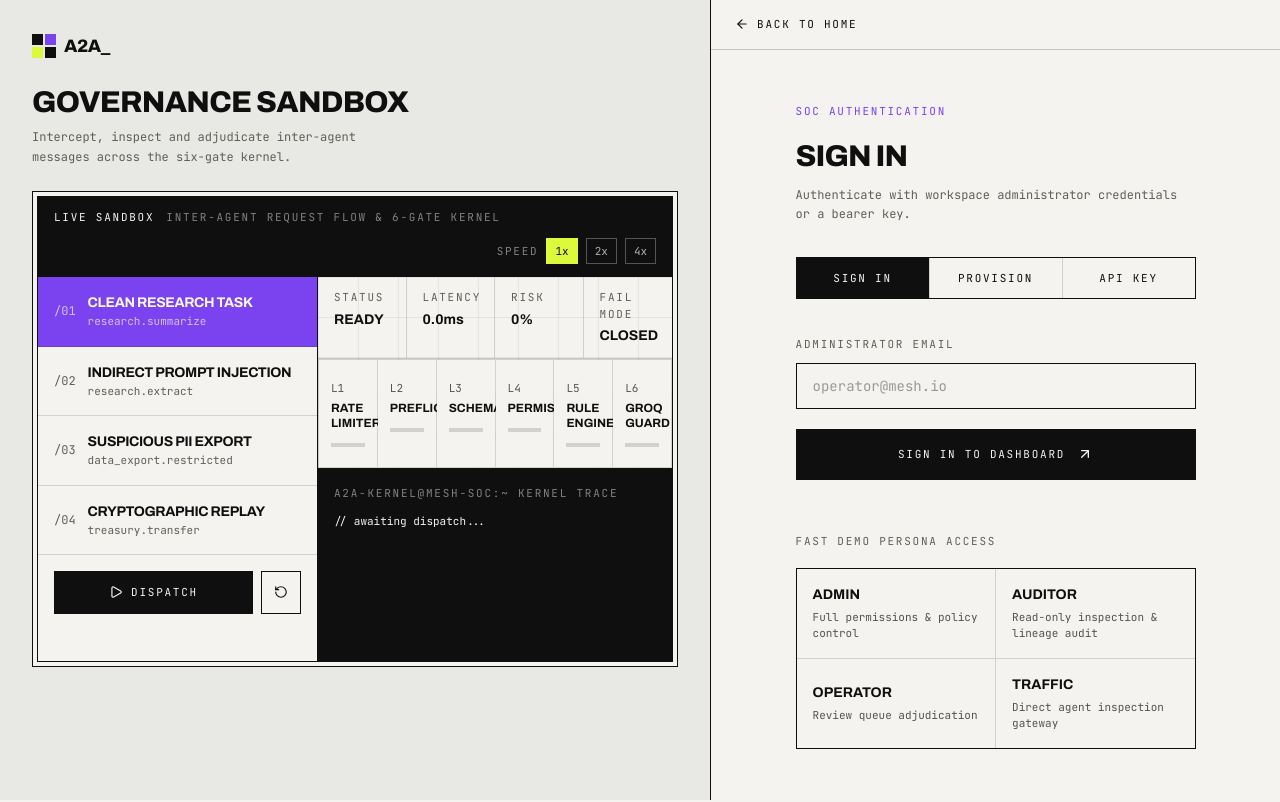
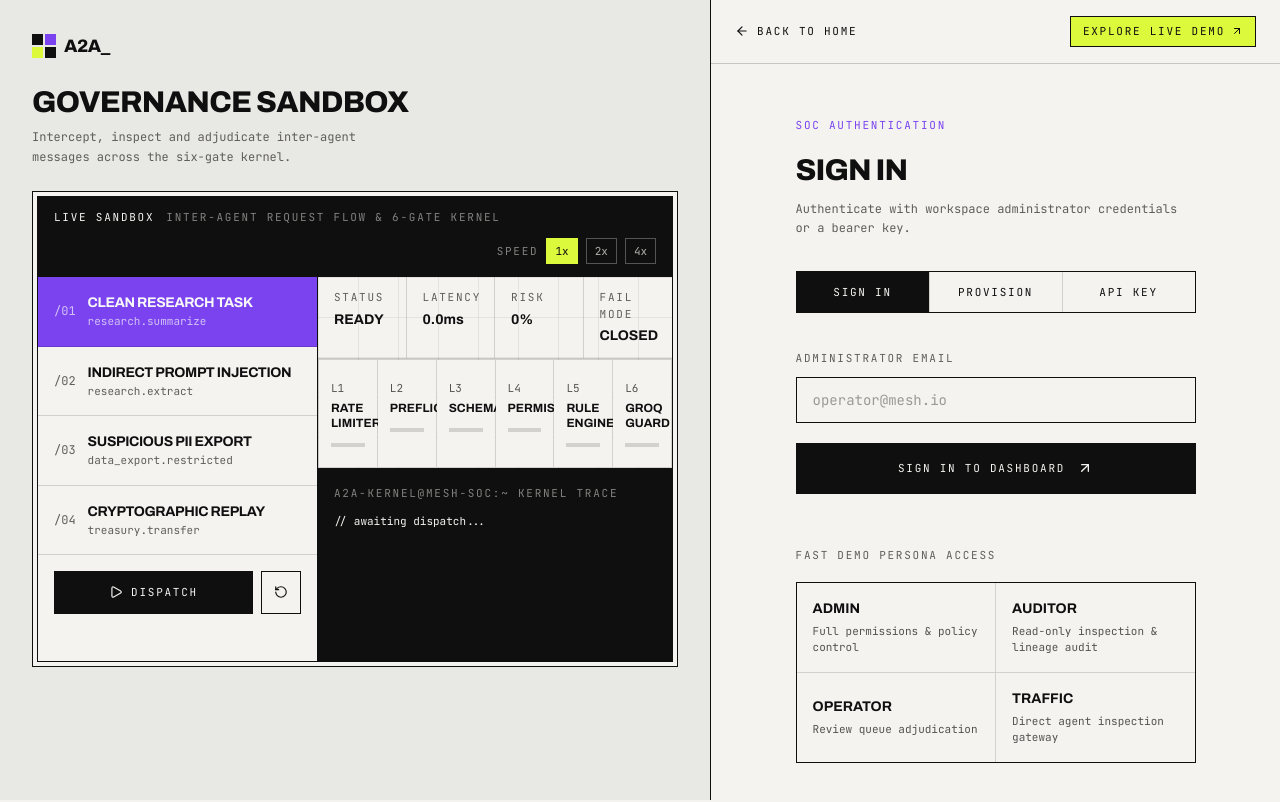
Before and after one commit to mananjp/a2a-firewall, a Next.js app in the folder frontend/: page /login in a window 1280 px wide. Shown: the top 802 px of the page. Built offline with nearby package versions, Linux system fonts and the light colour scheme; no server answers.

Commit message:
feat(login): add Explore Live Demo button in header

```diff
--- a/frontend/src/app/login/page.tsx
+++ b/frontend/src/app/login/page.tsx
@@ -142,9 +142,18 @@ export default function LoginPage() {
           <Link href="/" className="inline-flex items-center gap-2 label-mono hover:text-violet">
             <ArrowLeft className="h-3.5 w-3.5" /> Back to home
           </Link>
-          <span className="lg:hidden">
-            <Logo />
-          </span>
+          <div className="flex items-center gap-3">
+            <Link
+              href="/dashboard/demo"
+              className="inline-flex items-center gap-1.5 border border-ink bg-lime px-3 py-1.5 label-mono text-lime-foreground transition-colors hover:bg-ink hover:text-paper"
+            >
+              Explore Live Demo
+              <ArrowUpRight className="h-3 w-3" />
+            </Link>
+            <span className="lg:hidden">
+              <Logo />
+            </span>
+          </div>
         </div>
 
         <div className="mx-auto w-full max-w-md flex-1 px-6 py-12">
```
